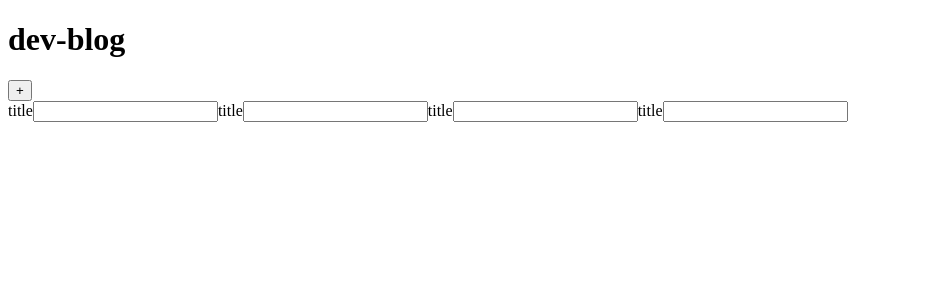
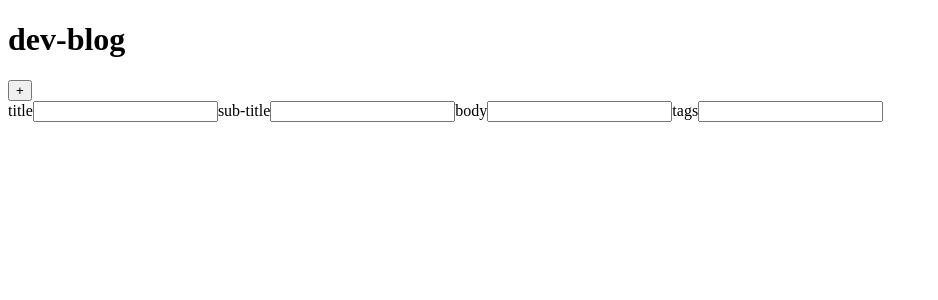
Before and after one commit to jonny-barker/dev-blog, a React (Create React App) app in the folder blog/: page /new-post in a window 1280 px wide. Shown: the top 300 px of the page, without its empty margins (0-938 px from the left). Built offline with nearby package versions, Linux system fonts and the light colour scheme.

Commit message:
adding a form

```diff
--- a/blog/src/components/NewPost.jsx
+++ b/blog/src/components/NewPost.jsx
@@ -6,11 +6,11 @@ export const NewPost = () => {
             <form>
                 <label htmlFor="title">title</label>
                 <input type="text" />
-                <label htmlFor="title">title</label>
+                <label htmlFor="title">sub-title</label>
                 <input type="text" />
-                <label htmlFor="title">title</label>
+                <label htmlFor="title">body</label>
                 <input type="text" />
-                <label htmlFor="title">title</label>
+                <label htmlFor="title">tags</label>
                 <input type="text" />
             </form>
         </div>
```
